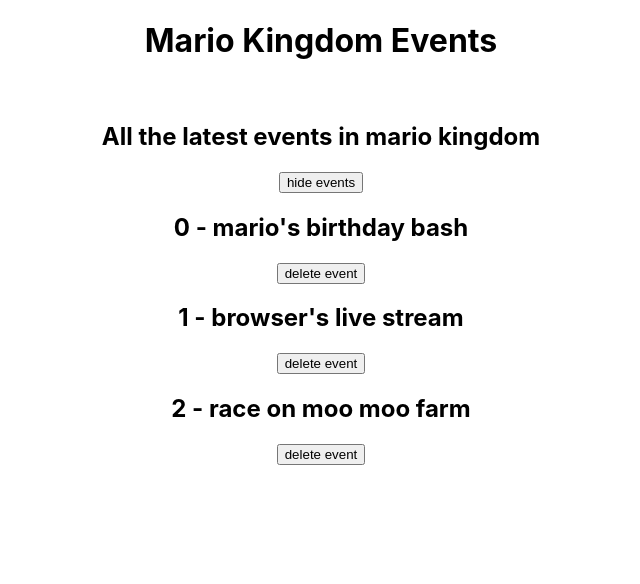
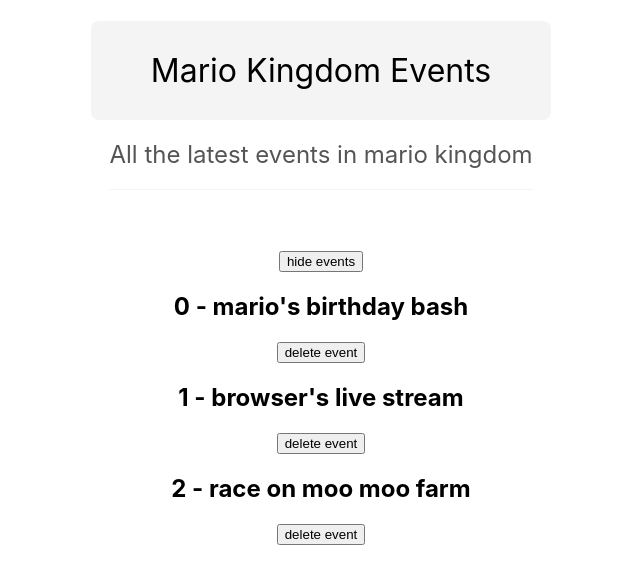
Before and after one commit to NegarSal/React-basics, a React (Create React App) app: page / in a window 1280 px wide. Shown: the top 584 px of the page, without its empty margins (319-959 px from the left). Built offline with nearby package versions, Linux system fonts and the light colour scheme; the HTML template or start-up script is replaced by a standard one.

Commit message:
adding Title component css

```diff
--- a/src/index.css
+++ b/src/index.css
@@ -11,3 +11,20 @@ code {
   font-family: source-code-pro, Menlo, Monaco, Consolas, 'Courier New',
     monospace;
 }
+.title {
+  display: inline-block;
+  padding: 30px 60px;
+  background: #f4f4f4;
+  border-radius: 8px;
+  font-weight: normal;
+  margin-bottom: 10px;
+}
+.subtitle {
+  display: inline-block;
+  color: #555;
+  font-weight: normal;
+  padding-bottom: 20px;
+  border-bottom: 1px solid #f4f4f4;
+  margin-top: 10px;
+    margin-bottom: 60px;
+}
```
